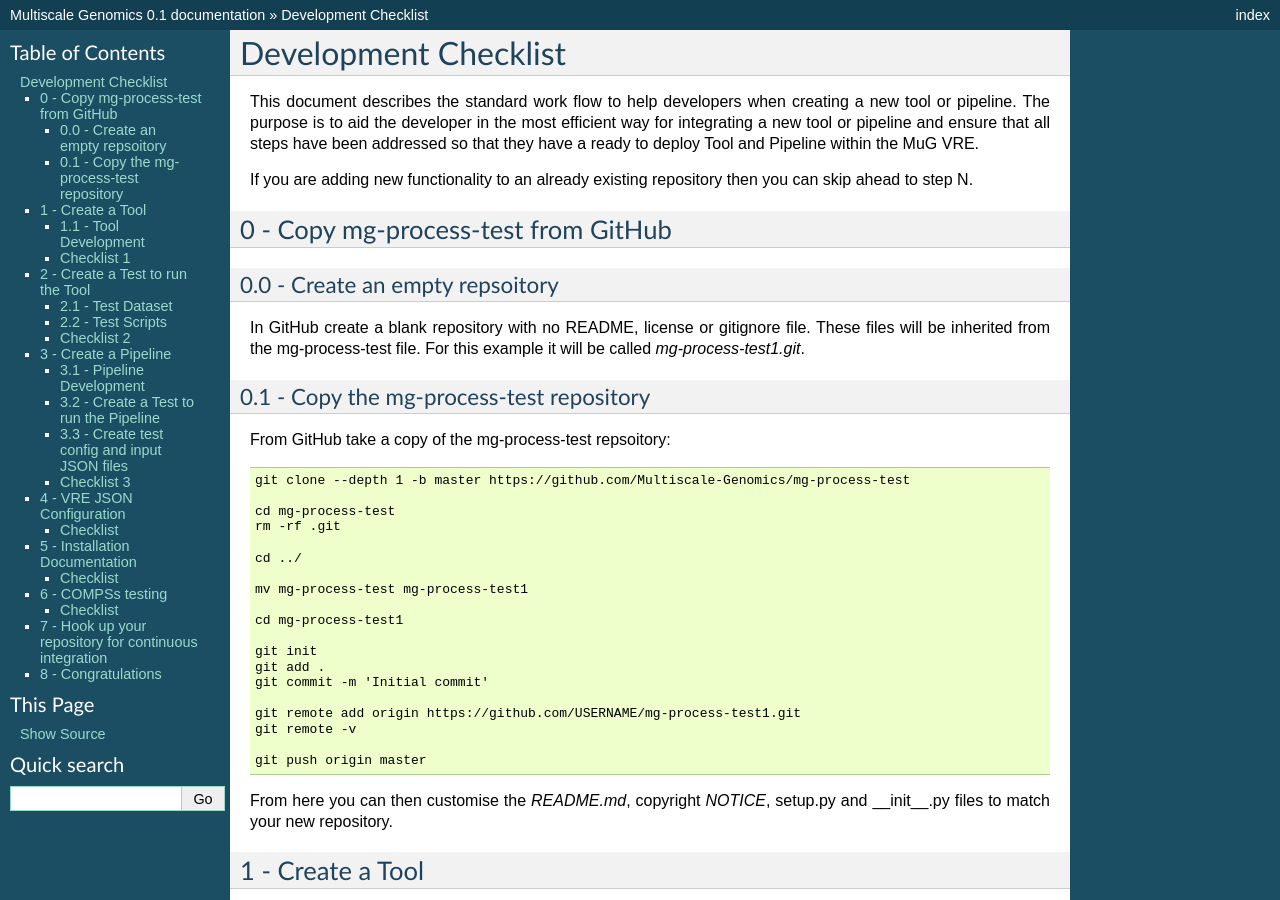
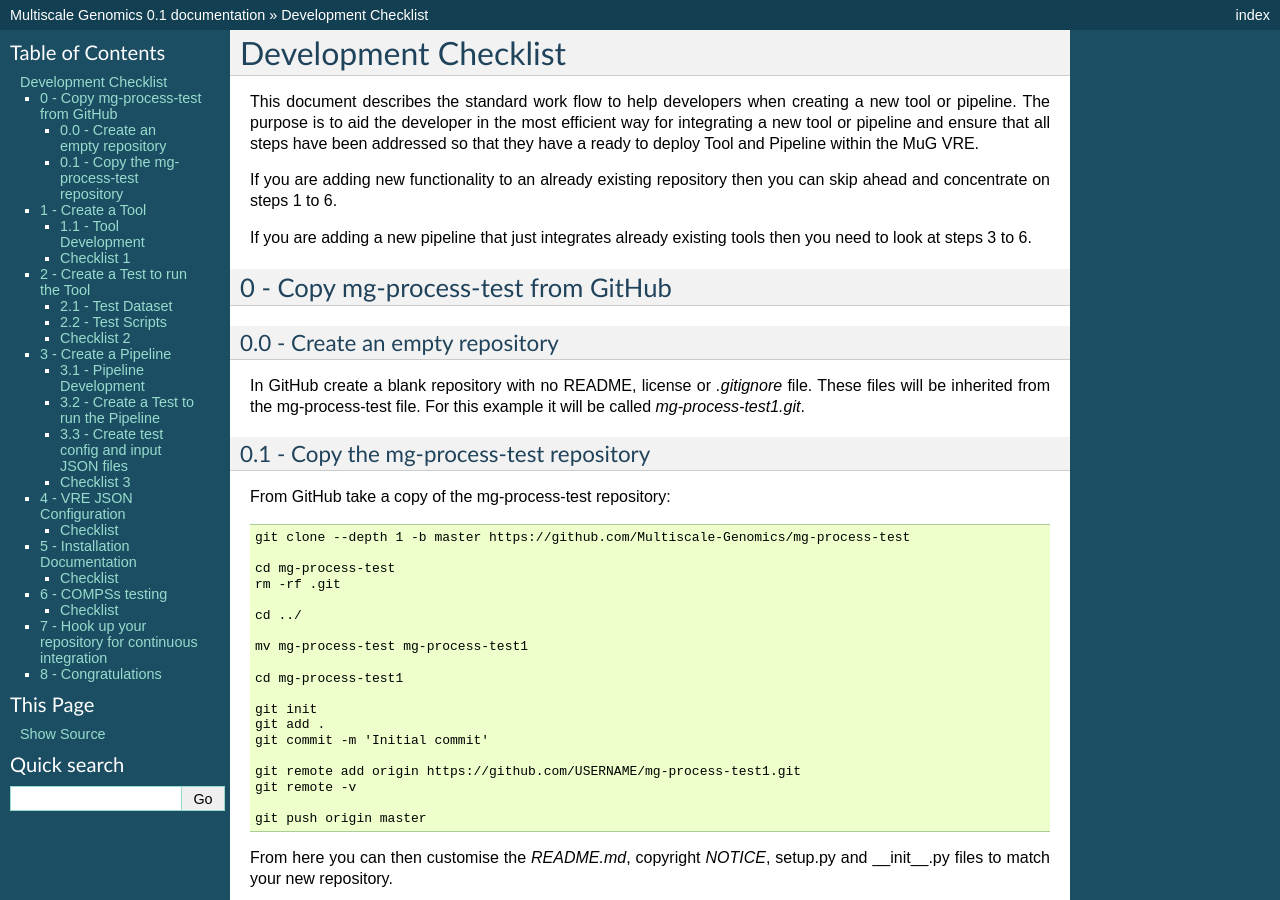
Before and after one commit to Multiscale-Genomics/mg-docs, a Sphinx documentation site: the page built from docs/howto/development_checklist.rst, in a window 1280 px wide and 900 px high. Built offline with Sphinx 7.4.7, drawn with Linux system fonts in a browser that asks for light colours; some of the changed text lies outside the part shown.

Commit message:
Guidance for those adding to an existing repository

```diff
--- a/docs/howto/development_checklist.rst
+++ b/docs/howto/development_checklist.rst
@@ -18,21 +18,23 @@ Development Checklist
 
 This document describes the standard work flow to help developers when creating a new tool or pipeline. The purpose is to aid the developer in the most efficient way for integrating a new tool or pipeline and ensure that all steps have been addressed so that they have a ready to deploy Tool and Pipeline within the MuG VRE.
 
-If you are adding new functionality to an already existing repository then you can skip ahead to step N.
+If you are adding new functionality to an already existing repository then you can skip ahead and concentrate on steps 1 to 6.
+
+If you are adding a new pipeline that just integrates already existing tools then you need to look at steps 3 to 6.
 
 0 - Copy mg-process-test from GitHub
 ------------------------------------
 
-0.0 - Create an empty repsoitory
+0.0 - Create an empty repository
 ^^^^^^^^^^^^^^^^^^^^^^^^^^^^^^^^
 
-In GitHub create a blank repository with no README, license or gitignore file. These files will be inherited from the mg-process-test file. For this example it will be called `mg-process-test1.git`.
+In GitHub create a blank repository with no README, license or `.gitignore` file. These files will be inherited from the mg-process-test file. For this example it will be called `mg-process-test1.git`.
 
 
 0.1 - Copy the mg-process-test repository
 ^^^^^^^^^^^^^^^^^^^^^^^^^^^^^^^^^^^^^^^^^
 
-From GitHub take a copy of the mg-process-test repsoitory:
+From GitHub take a copy of the mg-process-test repository:
 
 .. code-block:: none
 
```
Also changed, not shown: other parts of docs/howto/development_checklist.rst (+1 -1 lines).
